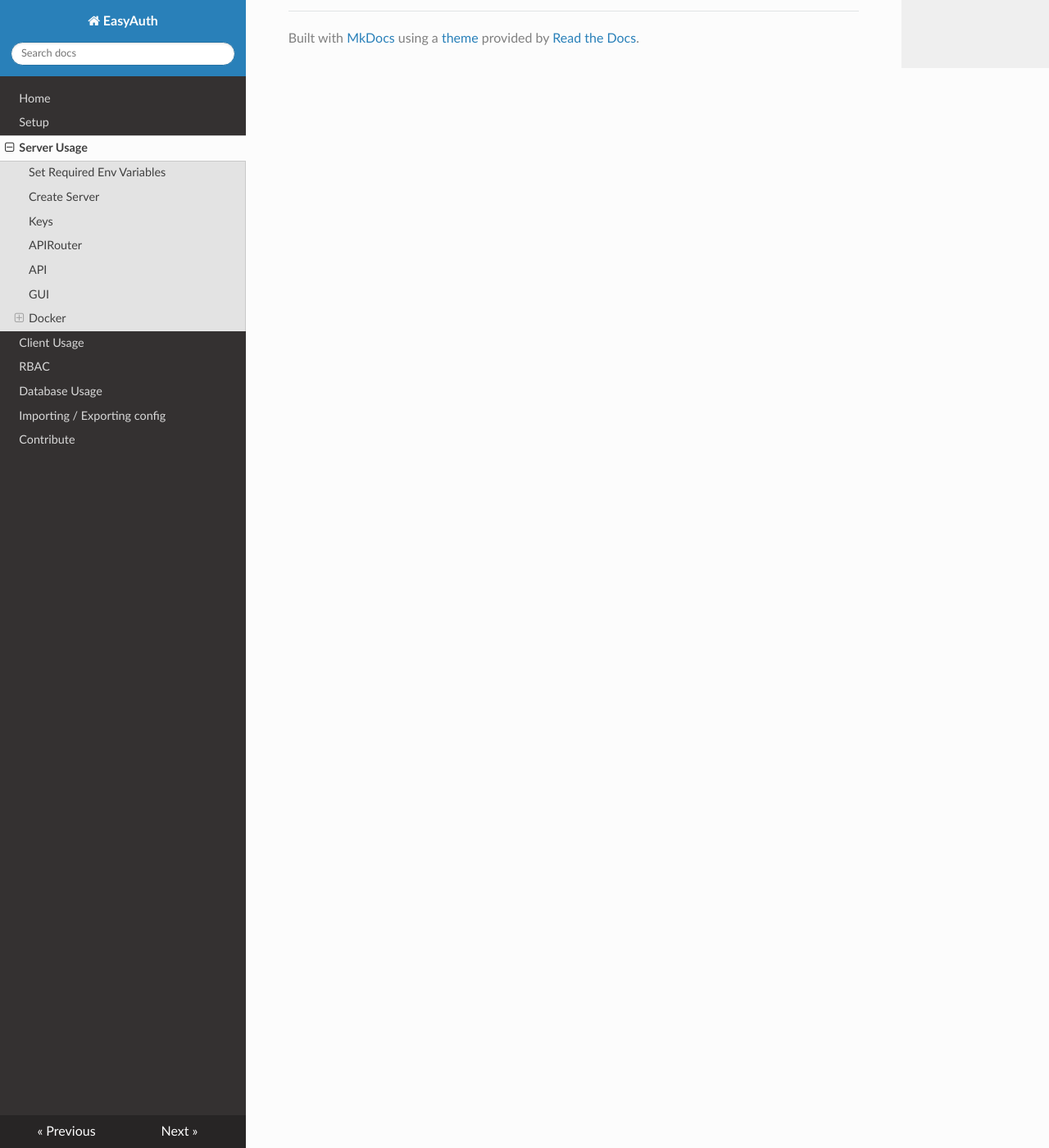
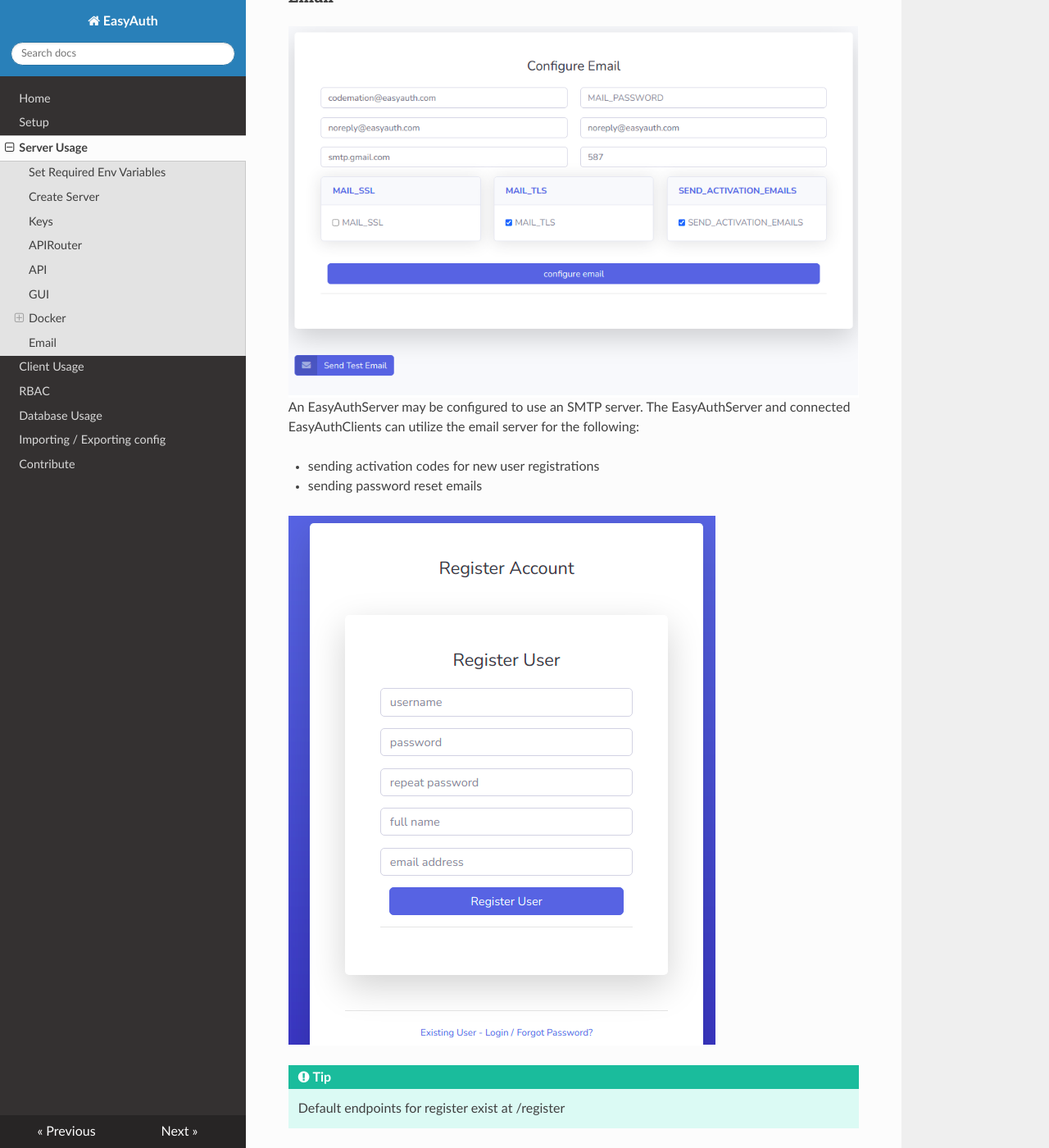
Before and after one commit to codemation/easyauth, an MkDocs documentation site: the page built from docs/server_usage.md, in a window 1280 px wide and 1400 px high, scrolled down 6367 px. Shown: the whole window at 82% size. Built offline with MkDocs 1.6.1, drawn with Linux system fonts in a browser that asks for light colours; nearby versions of some CDN libraries; some of the changed text lies outside the part shown.

Commit message:
updated docs including newest email features

````diff
--- a/docs/server_usage.md
+++ b/docs/server_usage.md
@@ -200,3 +200,18 @@
 04-23 15:36 EasyAuthServer ERROR    detected new EasyAuth server, created admin user with password: cwmykhzj
 [2021-04-23 15:36:09 +0000] [8] [INFO] Application startup complete.
 ```
+
+### Email
+![](images/email_gui.png)
+An EasyAuthServer may be configured to use an SMTP server. The EasyAuthServer and connected EasyAuthClients can utilize the email server for the following:
+
+- sending activation codes for new user registrations
+- sending password reset emails
+
+![](images/register_gui.png)
+!!! TIP
+    Default endpoints for register exist at /register
+
+![](images/activate_gui.png)
+!!! TIP
+    Default endpoints for activate exist at /activate
````
Also changed, not shown: docs/images/activate_gui.png (added), docs/images/admin_gui.png, docs/images/email_gui.png (added), docs/images/register_gui.png (added).
